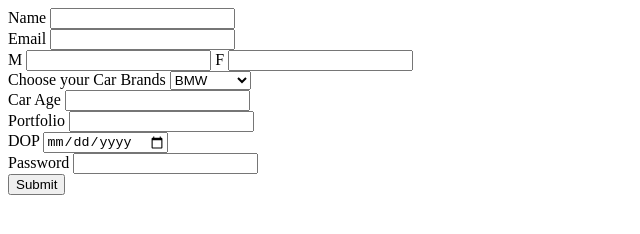
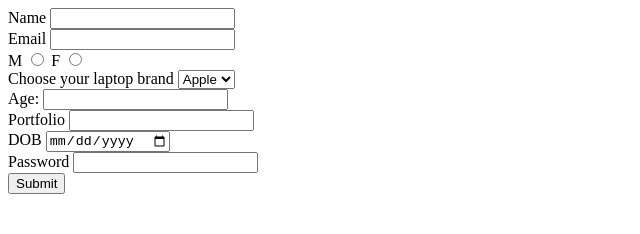
Before and after one commit to acciojob/car-insurance-form-VarshaSharma07, a website: page main.html in a window 1280 px wide. Shown: the whole page, without its empty margins (0-640 px from the left). Drawn offline with Linux system fonts and the light colour scheme.

Commit message:
created a submission

```diff
--- a/main.html
+++ b/main.html
@@ -7,7 +7,7 @@
 </head>
 
 <body>
-	<!-- the entire body must be written by student -->
+
 	<form id="my-form" method="post">
 		<div>
 			<label for="name">Name</label>
@@ -19,29 +19,29 @@
 		</div>
 		<div>
 			 <label for="gender_m">M</label>
-			<input type="ratio" id="gender_m" name="gender" required>
-			<label for="gender_f">F</label>
-			<input type="ratio" id="gender_f" name="gender" required>
+			  <input type="radio" id="gender_m" name="gender" required>
+			  <label for="gender">F</label>
+			  <input type="radio" id="gender_f" name="gender" required>
 		</div>
 		<div>
-			<label for="car brands">Choose your Car Brands</label>
-			<select name="car brands" id="car brands" required>
-				<option>BMW</option>
-				<option>Audi</option>
-				<option>Mercedez</option>
+			<label for="laptop">Choose your laptop brand</label>
+			  <select name="laptop" id="laptop" required>
+				  <option>Apple</option>
+				  <option>Asus</option>
+				  <option>HP</option>
 			  </select>
 		</div>
 		<div>
-			<label for="car age">Car Age</label>
-			<input type="number" id="car age" min="0" required>
+			 <label for="age">Age:</label>
+			 <input type="number" id="age" min="0" required>
 		</div>
 		<div>
 			 <label for="portfolio">Portfolio</label>
 			 <input type="url" name="portfolio" id="portfolio">
 		</div>
 		<div>
-			<label for="dop">DOP</label>
-			<input type="date" id="dop" required>
+			<label for="dob">DOB</label>
+			<input type="date" id="dob" required>
 		</div>
 		<div>
 			 <label for="password">Password</label>
@@ -51,6 +51,7 @@
 			<button type="submit">Submit</button>
 		</div>
   </form>
+	<!-- the entire body must be written by student -->
     <script type="text/javascript" src="./script.js">
 </script>
 
```
Lines whose indentation alone changed are shown as unchanged.
